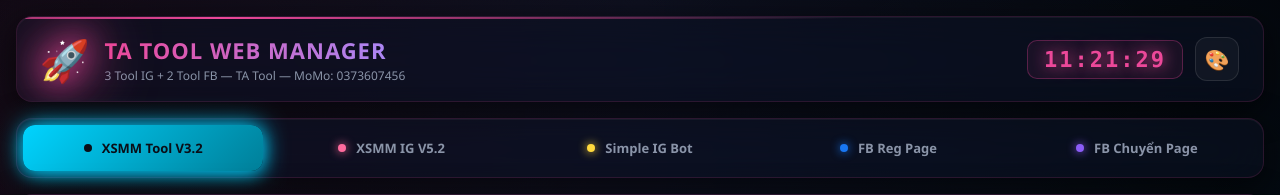
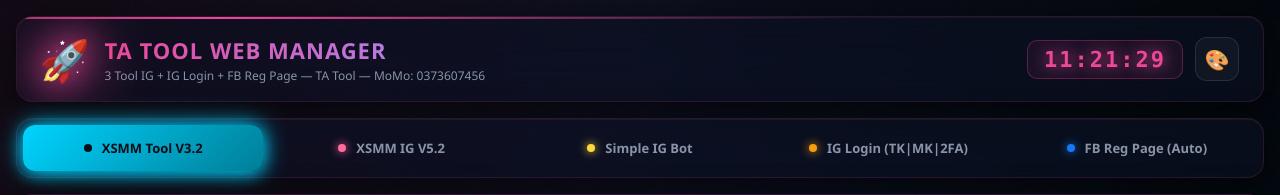
Before and after one commit to kxjxjdjhzhxhxh-jpg/Tool-xsmm, a Flask app: page / in a window 1280 px wide. Shown: the top 195 px of the page. Run offline with Flask 3, Linux system fonts and the light colour scheme; some libraries are stand-ins or nearby versions.

Commit message:
Update index.html

```diff
--- a/templates/index.html
+++ b/templates/index.html
@@ -13,7 +13,7 @@
             <span class="logo-icon">🚀</span>
             <div>
                 <h1>TA TOOL WEB MANAGER</h1>
-                <p class="subtitle">3 Tool IG + 2 Tool FB — TA Tool — MoMo: 0373607456</p>
+                <p class="subtitle">3 Tool IG + IG Login + FB Reg Page — TA Tool — MoMo: 0373607456</p>
             </div>
         </div>
         <div class="header-info">
@@ -34,38 +34,42 @@
             {{ info.name }}
         </button>
         {% endfor %}
+        <button class="tab-btn" data-tool="ig_login" style="--tab-color: #f59e0b">
+            <span class="tab-dot"></span>
+            IG Login (TK|MK|2FA)
+        </button>
         <button class="tab-btn" data-tool="fb_regpage" style="--tab-color: #1877f2">
             <span class="tab-dot"></span>
-            FB Reg Page
-        </button>
-        <button class="tab-btn" data-tool="fb_chuyenpage" style="--tab-color: #8b5cf6">
-            <span class="tab-dot"></span>
-            FB Chuyển Page
+            FB Reg Page (Auto)
         </button>
     </nav>
 
     <main class="content">
-        <!-- 3 TOOL IG -->
+        <!-- 3 TOOL IG CƠ BẢN -->
         {% for key, info in tools.items() %}
         {% set safe_key = key | replace('.', '_') %}
         <section class="tool-panel" data-tool="{{ key }}" data-safe="{{ safe_key }}" style="--panel-color: {{ info.color }}">
             <canvas class="fx-canvas-form"></canvas>
             <div class="config-form" id="form-{{ safe_key }}">
                 <div class="form-title">⚙️ CẤU HÌNH — {{ info.name }}</div>
+
                 <div class="form-row">
                     <label>🔑 Access Token XSMM:</label>
                     <input type="text" class="cfg-input cfg-token" placeholder="Dán token XSMM" autocomplete="off">
                 </div>
+
                 {% if key == 'xsmmigv5.2' %}
                 <div class="form-row">
                     <label>🍪 Cookie Check Jobs (tùy chọn):</label>
                     <textarea class="cfg-input cfg-cookiecheck" rows="2" placeholder="Để trống = dùng cookie của từng nick"></textarea>
                 </div>
                 {% endif %}
+
                 <div class="form-row">
                     <label>📋 Danh sách Cookie IG <small>(mỗi dòng 1 nick: <code>cookie</code> hoặc <code>cookie|proxy</code>)</small>:</label>
                     <textarea class="cfg-input cfg-cookies" rows="6" placeholder="sessionid=abc; csrftoken=xyz&#10;sessionid=def; csrftoken=uvw|http://user:pass@1.2.3.4:8080"></textarea>
                 </div>
+
                 <div class="form-row">
                     <label>🎯 Chọn loại Jobs:</label>
                     <div class="checkbox-group">
@@ -74,6 +78,7 @@
                         <label class="cb-item"><input type="checkbox" class="cfg-job cfg-job-comment"> 💬 Comment</label>
                     </div>
                 </div>
+
                 <div class="form-row form-row-inline">
                     <label>⏱️ Delay (giây):</label>
                     <div class="inline-inputs">
@@ -82,6 +87,7 @@
                         <span>Cmt <input type="number" class="cfg-input cfg-delay-comment" value="20" min="10" style="width:70px"></span>
                     </div>
                 </div>
+
                 {% if key == 'xsmmv3.2' %}
                 <div class="form-row form-row-inline">
                     <label>🔀 Cấu hình luồng:</label>
@@ -92,6 +98,7 @@
                     </div>
                 </div>
                 {% endif %}
+
                 {% if key == 'xsmmigv5.2' %}
                 <div class="form-row form-row-inline">
                     <label>🔀 Cấu hình:</label>
@@ -101,6 +108,7 @@
                     </div>
                 </div>
                 {% endif %}
+
                 {% if key == '11223' %}
                 <div class="form-row form-row-inline">
                     <label>🎬 Chế độ:</label>
@@ -114,6 +122,7 @@
                     </div>
                 </div>
                 {% endif %}
+
                 <div class="form-actions">
                     <button class="btn btn-start" data-tool="{{ key }}"><span class="btn-icon">▶</span> Chạy Tool</button>
                     <button class="btn btn-stop" data-tool="{{ key }}" disabled><span class="btn-icon">⏹</span> Dừng</button>
@@ -121,11 +130,13 @@
                     <button class="btn btn-save" data-tool="{{ key }}" disabled><span class="btn-icon">💾</span> Lưu Log</button>
                 </div>
             </div>
+
             <div class="session-info" data-tool="{{ key }}">
                 <span class="badge status-badge idle">● IDLE</span>
                 <span class="session-id"></span>
                 <span class="output-count">0 dòng</span>
             </div>
+
             <div class="terminal-wrap">
                 <div class="terminal-header">
                     <div class="dots"><span></span><span></span><span></span></div>
@@ -134,6 +145,7 @@
                 <div class="terminal" id="term-{{ safe_key }}"></div>
                 <canvas class="fx-canvas-term"></canvas>
             </div>
+
             <div class="input-bar">
                 <input type="text" class="stdin-input" placeholder="Nhập input thủ công (nếu cần). Enter để gửi" data-tool="{{ key }}" disabled>
                 <button class="btn btn-send" data-tool="{{ key }}" disabled>Gửi ⏎</button>
@@ -141,102 +153,92 @@
         </section>
         {% endfor %}
 
-        <!-- TOOL 4: FB REG PAGE (MULTI-THREAD) -->
-        <section class="tool-panel" data-tool="fb_regpage" data-safe="fb_regpage" style="--panel-color: #1877f2">
+        <!-- TOOL 4: IG LOGIN -->
+        <section class="tool-panel" data-tool="ig_login" style="--panel-color: #f59e0b">
             <canvas class="fx-canvas-form"></canvas>
             <div class="config-form">
-                <div class="form-title">📘 FB REG PAGE — Đa luồng</div>
+                <div class="form-title">🔑 ĐĂNG NHẬP IG BẰNG TK|MK|2FA</div>
                 <div class="form-row">
-                    <label>📋 Danh sách Nick <small>(mỗi dòng: <code>cookie|proxy</code> hoặc <code>cookie|</code> nếu không proxy)</small>:</label>
-                    <textarea class="cfg-input" id="fb_reg_tasks" rows="6" placeholder="c_user=1000xxx; xs=abc...|27.64.254.37:8080:user:pass&#10;c_user=1000yyy; xs=def...|117.6.234.108:3128:user:pass"></textarea>
-                </div>
-                <div class="form-row">
-                    <label>📝 Danh sách Tên Page <small>(mỗi dòng 1 tên — sẽ ghép tương ứng với nick)</small>:</label>
-                    <textarea class="cfg-input" id="fb_reg_names" rows="6" placeholder="Michelle Howard&#10;Carol Jones&#10;Debra Gonzalez&#10;Donald Anderson"></textarea>
+                    <label>📋 Danh sách TK <small>(mỗi dòng: <code>user|pass|2fa|proxy</code> - 2fa và proxy có thể bỏ trống)</small>:</label>
+                    <textarea class="cfg-input" id="ig_login_tasks" rows="6" placeholder="username|password|2FA|proxy&#10;user1|pass1||"></textarea>
                 </div>
                 <div class="form-row form-row-inline">
-                    <label>📂 Category ID:</label>
-                    <div class="inline-inputs">
-                        <span><input type="text" class="cfg-input" id="fb_reg_cat" value="2200" style="width:100px"></span>
-                        <span>🔢 Số luồng <input type="number" class="cfg-input" id="fb_reg_threads" value="10" min="1" max="30" style="width:70px"></span>
-                    </div>
-                </div>
-                <div class="fb-stats">
-                    <div class="fb-stat"><span class="fb-stat-label">ACC</span><span class="fb-stat-val" id="fb_stat_acc">0</span></div>
-                    <div class="fb-stat"><span class="fb-stat-label">PAGE OK</span><span class="fb-stat-val green" id="fb_stat_ok">0</span></div>
-                    <div class="fb-stat"><span class="fb-stat-label">LỖI</span><span class="fb-stat-val red" id="fb_stat_err">0</span></div>
-                    <div class="fb-stat"><span class="fb-stat-label">LUỒNG</span><span class="fb-stat-val" id="fb_stat_threads">0/10</span></div>
-                    <div class="fb-stat"><span class="fb-stat-label">THỜI GIAN</span><span class="fb-stat-val" id="fb_stat_time">00:00:00</span></div>
+                    <label>🔀 Số luồng:</label>
+                    <input type="number" class="cfg-input" id="ig_login_threads" value="5" style="width:70px">
                 </div>
                 <div class="form-actions">
-                    <button class="btn btn-start" id="btn_fb_reg"><span class="btn-icon">▶</span> Bắt đầu chạy</button>
-                    <button class="btn btn-stop" id="btn_fb_reg_stop" disabled><span class="btn-icon">⏹</span> Dừng</button>
-                    <button class="btn btn-clear" id="btn_fb_reg_clear"><span class="btn-icon">🧹</span> Xóa bảng</button>
-                    <button class="btn btn-save" id="btn_fb_reg_export"><span class="btn-icon">💾</span> Xuất TXT</button>
+                    <button class="btn btn-start" id="btn_ig_login"><span class="btn-icon">▶</span> Bắt đầu Login</button>
                 </div>
             </div>
+
+            <div class="session-info" style="visibility:hidden;">
+                <span class="badge status-badge running">● RUNNING</span>
+            </div>
+
             <div class="terminal-wrap">
                 <div class="terminal-header">
                     <div class="dots"><span></span><span></span><span></span></div>
-                    <div class="term-title">FB Reg Page — Bảng tiến trình</div>
+                    <div class="term-title">IG Login — Kết quả</div>
                 </div>
-                <div class="fb-table-wrap">
-                    <table class="fb-table" id="fb_reg_table">
-                        <thead>
-                            <tr>
-                                <th>D</th>
-                                <th>Nick</th>
-                                <th>UID Page</th>
-                                <th>Tên Page</th>
-                                <th>IP</th>
-                                <th>Múi giờ</th>
-                                <th>Trạng thái</th>
-                            </tr>
-                        </thead>
-                        <tbody id="fb_reg_tbody">
-                            <tr><td colspan="7" style="text-align:center;color:#888;padding:20px">Chưa có dữ liệu...</td></tr>
-                        </tbody>
+                <div class="fb-table-wrap" style="max-height: 400px;">
+                    <table class="fb-table">
+                        <thead><tr><th>STT</th><th>Tài Khoản</th><th>Trạng Thái</th><th>Cookie</th></tr></thead>
+                        <tbody id="ig_login_tbody"><tr><td colspan="4" style="text-align:center;color:#888;padding:20px">Chưa có dữ liệu...</td></tr></tbody>
                     </table>
                 </div>
                 <canvas class="fx-canvas-term"></canvas>
             </div>
         </section>
 
-        <!-- TOOL 5: FB CHUYỂN PAGE -->
-        <section class="tool-panel" data-tool="fb_chuyenpage" data-safe="fb_chuyenpage" style="--panel-color: #8b5cf6">
+        <!-- TOOL 5: FB REG PAGE NÂNG CAO -->
+        <section class="tool-panel" data-tool="fb_regpage" style="--panel-color: #1877f2">
             <canvas class="fx-canvas-form"></canvas>
             <div class="config-form">
-                <div class="form-title">📘 FB CHUYỂN PAGE — Chuyển quyền QTV</div>
+                <div class="form-title">📘 FB REG PAGE + UP AVT + CHUYỂN PAGE</div>
                 <div class="form-row">
-                    <label>🍪 Cookie Nick Chuyển:</label>
-                    <textarea class="cfg-input" id="fb_chuyen_cookie" rows="3" placeholder="c_user=1000xxx; xs=...;"></textarea>
+                    <label>📋 Danh sách Nick <small>(cookie|proxy)</small>:</label>
+                    <textarea class="cfg-input" id="fb_reg_tasks" rows="4" placeholder="c_user=1000xxx; xs=abc...|27.64.254.37:8080:user:pass"></textarea>
                 </div>
                 <div class="form-row">
-                    <label>🔒 Mật khẩu Nick Chuyển:</label>
-                    <input type="password" class="cfg-input" id="fb_chuyen_pass" placeholder="Mật khẩu FB" autocomplete="off">
+                    <label>📝 Danh sách Tên Page <small>(mỗi dòng 1 tên)</small>:</label>
+                    <textarea class="cfg-input" id="fb_reg_names" rows="4" placeholder="Michelle Howard&#10;Carol Jones"></textarea>
+                </div>
+                <div class="form-row">
+                    <label>🖼️ Danh sách URL Avatar <small>(có thể bỏ trống)</small>:</label>
+                    <textarea class="cfg-input" id="fb_reg_avatars" rows="2" placeholder="https://..."></textarea>
+                </div>
+                <div class="form-row">
+                    <label>🖼️ Danh sách URL Ảnh Bìa <small>(có thể bỏ trống)</small>:</label>
+                    <textarea class="cfg-input" id="fb_reg_covers" rows="2" placeholder="https://..."></textarea>
+                </div>
+                <div class="form-row">
+                    <label>👤 UID Nick Nhận Page <small>(để trống nếu không chuyển)</small>:</label>
+                    <input type="text" class="cfg-input" id="fb_reg_uid" placeholder="1000xxxx">
                 </div>
                 <div class="form-row form-row-inline">
-                    <label>🆔 Page ID:</label>
-                    <div class="inline-inputs">
-                        <span><input type="text" class="cfg-input" id="fb_chuyen_pageid" placeholder="1000xxx" style="width:180px"></span>
-                    </div>
+                    <label>🔀 Số luồng:</label>
+                    <input type="number" class="cfg-input" id="fb_reg_threads" value="10" style="width:70px">
                 </div>
-                <div class="form-row form-row-inline">
-                    <label>👤 UID Nhận:</label>
-                    <div class="inline-inputs">
-                        <span><input type="text" class="cfg-input" id="fb_chuyen_uid" placeholder="1000xxx" style="width:180px"></span>
-                    </div>
+                <div class="fb-stats">
+                    <div class="fb-stat"><span class="fb-stat-label">OK</span><span class="fb-stat-val green" id="fb_stat_ok">0</span></div>
+                    <div class="fb-stat"><span class="fb-stat-label">LỖI</span><span class="fb-stat-val red" id="fb_stat_err">0</span></div>
                 </div>
                 <div class="form-actions">
-                    <button class="btn btn-start" id="btn_fb_chuyen"><span class="btn-icon">▶</span> Chuyển Page</button>
+                    <button class="btn btn-start" id="btn_fb_reg"><span class="btn-icon">▶</span> Chạy Tool</button>
                 </div>
             </div>
+
             <div class="terminal-wrap">
                 <div class="terminal-header">
                     <div class="dots"><span></span><span></span><span></span></div>
-                    <div class="term-title">FB Chuyển Page — output</div>
+                    <div class="term-title">Bảng tiến trình FB Reg Page</div>
                 </div>
-                <div class="terminal" id="term-fb_chuyenpage"></div>
+                <div class="fb-table-wrap">
+                    <table class="fb-table">
+                        <thead><tr><th>D</th><th>UID</th><th>Page ID</th><th>Tên Page</th><th>Trạng thái</th></tr></thead>
+                        <tbody id="fb_reg_tbody"><tr><td colspan="5" style="text-align:center;color:#888;padding:20px">Chưa có dữ liệu...</td></tr></tbody>
+                    </table>
+                </div>
                 <canvas class="fx-canvas-term"></canvas>
             </div>
         </section>
```
